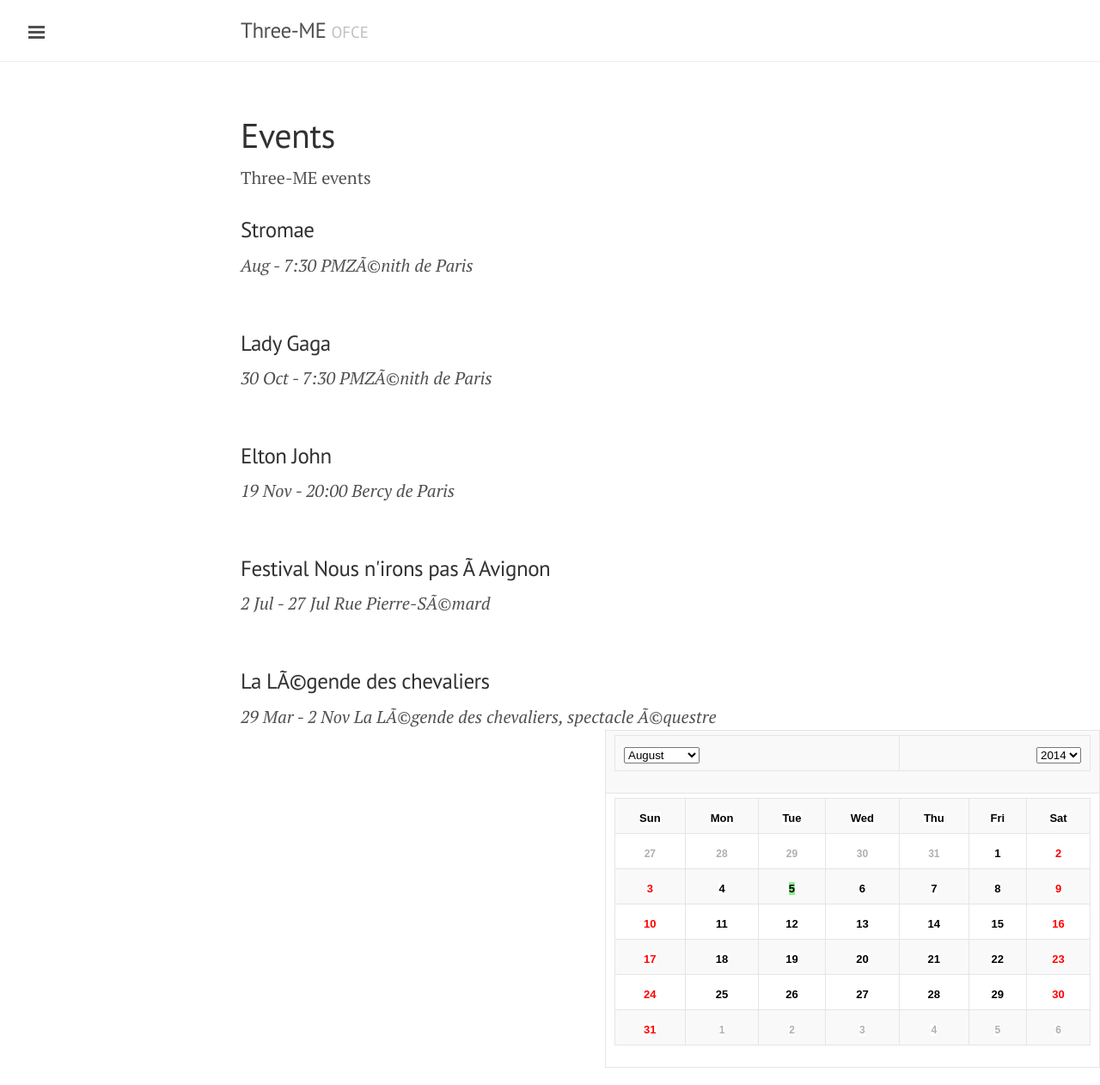
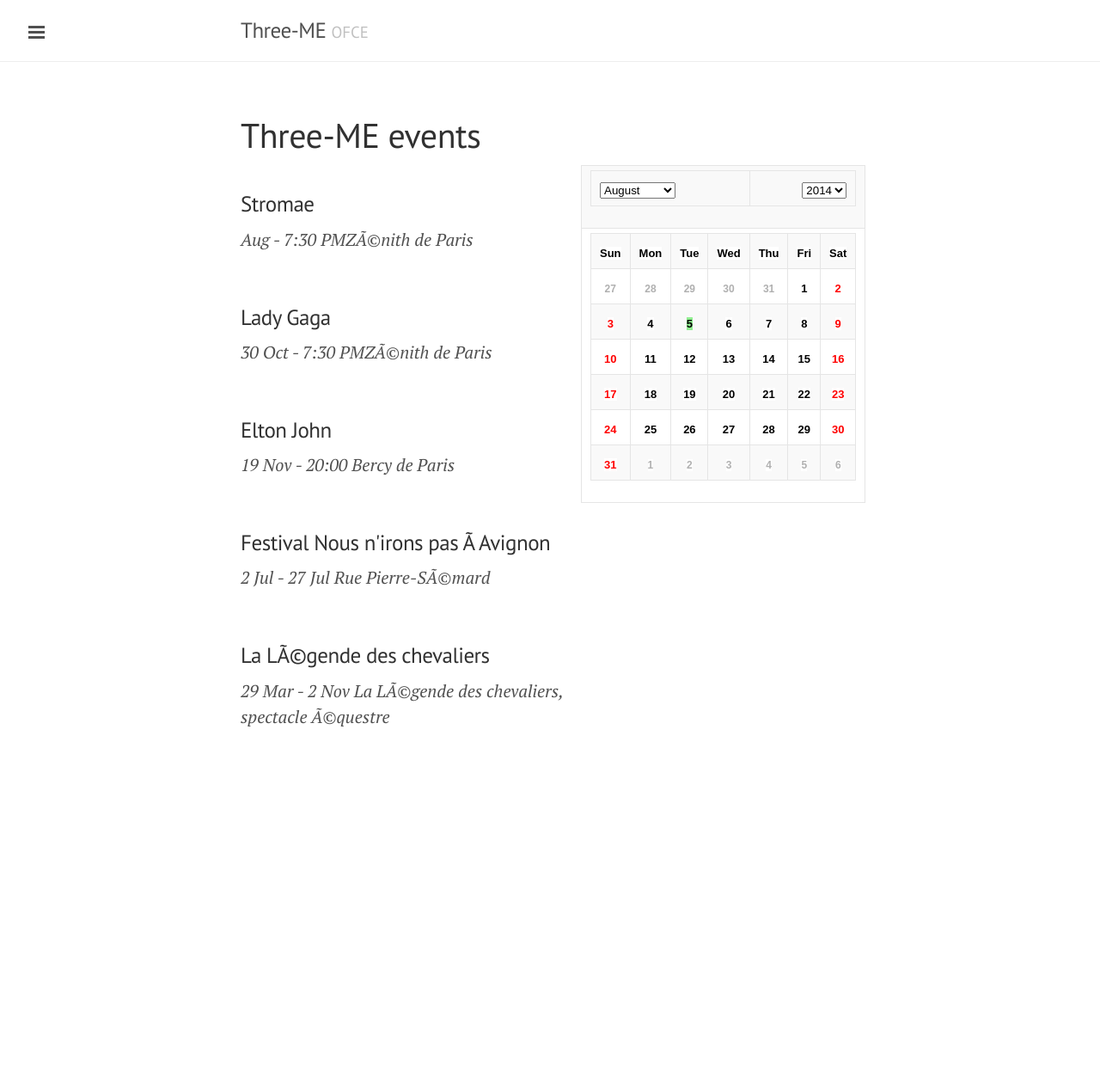
Before and after one commit to Lidewey/Lidewey.github.io, a Jekyll site: the page built from Events.html, in a window 1280 px wide. Shown: the whole page at 86% size. Built offline with Jekyll 4.4.1, drawn with Linux system fonts in a browser that asks for light colours; Markdown is read by kramdown in place of the engine named in the settings; after the commit the page ends 900 px from its top, so only the background shows below that.

Commit message:
Adjust width event page

```diff
--- a/Events.html
+++ b/Events.html
@@ -4,9 +4,9 @@
 ---
 
 
-<h1>Events</h1>
+<h1>Three-ME events</h1>
 
-Three-ME events
+<div style="float:left; width:55%;">
 <p>
 
 	<h3>Stromae</h3>
```
